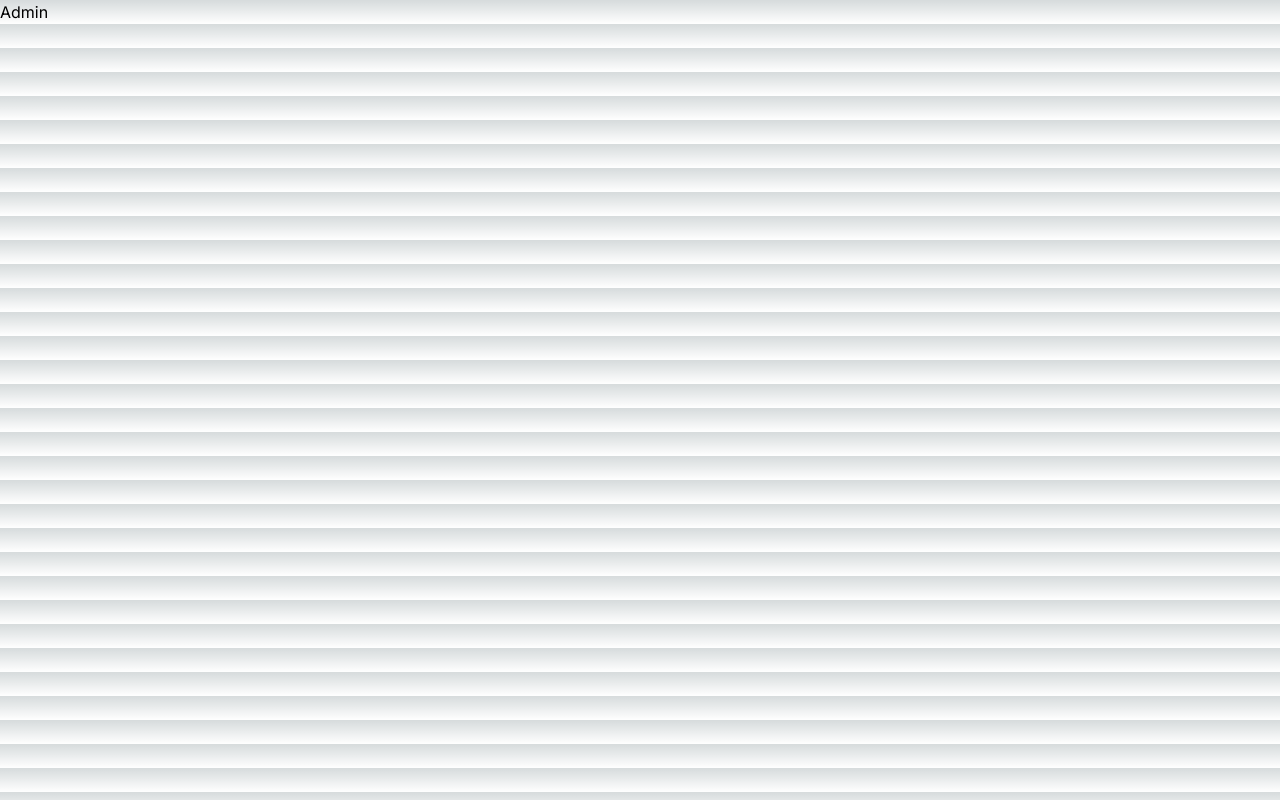
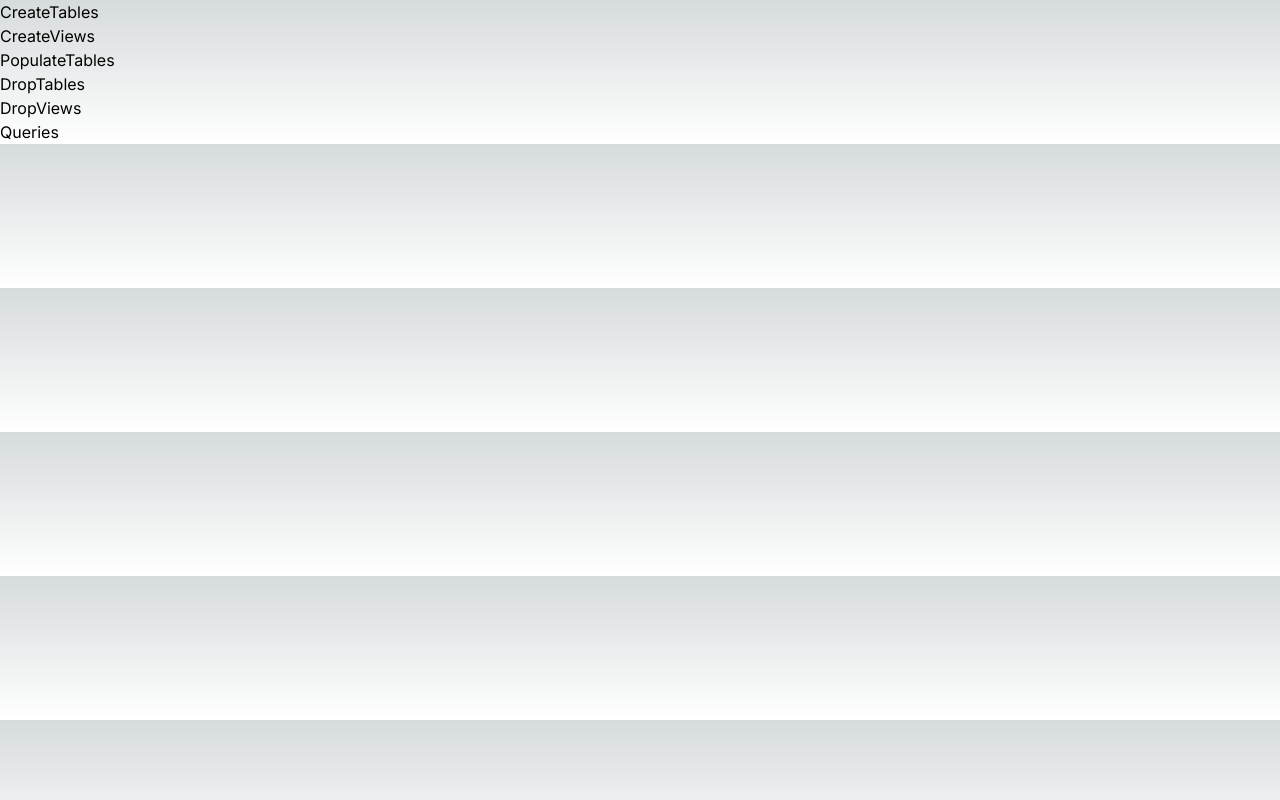
Before and after one commit to deep-patel21/MovieDB, a Next.js app in the folder moviedb/: page /admin in a window 1280 px wide. Built offline with nearby package versions, Linux system fonts and the light colour scheme.

Commit message:
Created the components for the admin page

```diff
--- a/moviedb/src/app/admin/page.tsx
+++ b/moviedb/src/app/admin/page.tsx
@@ -1,8 +1,22 @@
 import React from 'react'
+import CreateTables from '@/components/CreateTables'
+import CreateViews from '@/components/CreateViews'
+import PopulateTables from '@/components/PopulateTables'
+import DropTables from '@/components/DropTables'
+import DropViews from '@/components/DropViews'
+import Queries from '@/components/Queries'
+
 
 const Admin = () => {
   return (
-    <div>Admin</div>
+    <div>
+        <CreateTables></CreateTables>
+        <CreateViews></CreateViews>
+        <PopulateTables></PopulateTables>
+        <DropTables></DropTables>
+        <DropViews></DropViews>
+        <Queries></Queries>
+    </div>
   )
 }
 
--- /dev/null
+++ b/moviedb/src/components/CreateTables.tsx
@@ -0,0 +1,9 @@
+import React from 'react'
+
+const CreateTables = () => {
+  return (
+    <div>CreateTables</div>
+  )
+}
+
+export default CreateTables
--- /dev/null
+++ b/moviedb/src/components/CreateViews.tsx
@@ -0,0 +1,9 @@
+import React from 'react'
+
+const CreateViews = () => {
+  return (
+    <div>CreateViews</div>
+  )
+}
+
+export default CreateViews
--- /dev/null
+++ b/moviedb/src/components/DropTables.tsx
@@ -0,0 +1,9 @@
+import React from 'react'
+
+const DropTables = () => {
+  return (
+    <div>DropTables</div>
+  )
+}
+
+export default DropTables
--- /dev/null
+++ b/moviedb/src/components/DropViews.tsx
@@ -0,0 +1,9 @@
+import React from 'react'
+
+const DropViews = () => {
+  return (
+    <div>DropViews</div>
+  )
+}
+
+export default DropViews
--- /dev/null
+++ b/moviedb/src/components/PopulateTables.tsx
@@ -0,0 +1,9 @@
+import React from 'react'
+
+const PopulateTables = () => {
+  return (
+    <div>PopulateTables</div>
+  )
+}
+
+export default PopulateTables
--- /dev/null
+++ b/moviedb/src/components/Queries.tsx
@@ -0,0 +1,9 @@
+import React from 'react'
+
+const Queries = () => {
+  return (
+    <div>Queries</div>
+  )
+}
+
+export default Queries
```
